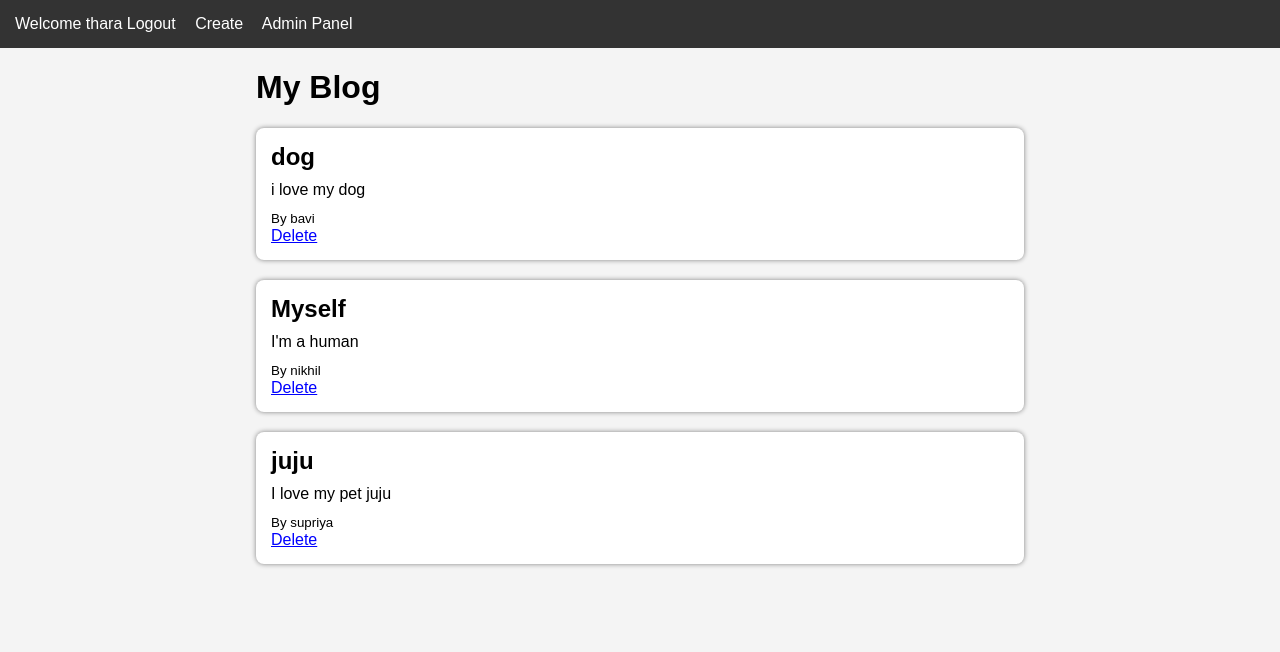
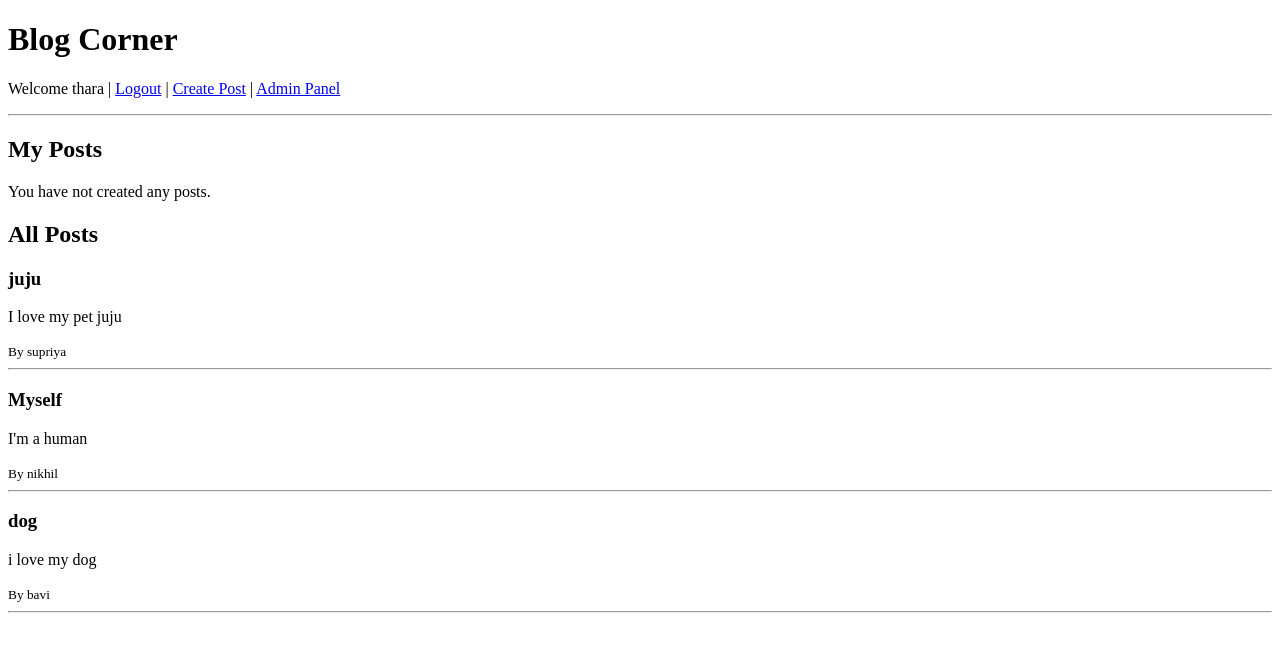
Before and after one commit to tharasrimageshkumar/blog_project, a Django app: page / in a window 1280 px wide. Shown: the top 652 px of the page. Run offline with Django 5.2, Linux system fonts and the light colour scheme; a user stored in the database is signed in; data comes from the database, SQL or seed files in the repository.

Commit message:
ui changes

```diff
--- a/blog/views.py
+++ b/blog/views.py
@@ -4,9 +4,18 @@ from .models import Post
 from django.contrib.auth import authenticate, login, logout
 from django.contrib.auth.models import User
 from django.contrib.auth.decorators import login_required
+
 def home(request):
-    posts = Post.objects.all()
-    return render(request, "index.html", {"posts": posts})
+    all_posts = Post.objects.all().order_by('-id')
+
+    my_posts = None
+    if request.user.is_authenticated:
+        my_posts = Post.objects.filter(author=request.user).order_by('-id')
+
+    return render(request, 'index.html', {
+        'all_posts': all_posts,
+        'my_posts': my_posts
+    })
 
 @login_required
 def create_post(request):
--- a/templates/index.html
+++ b/templates/index.html
@@ -2,95 +2,63 @@
 <html>
 <head>
     <title>Blog Corner</title>
-    <style>
-        body {
-            font-family: Arial;
-            background-color: #f4f4f4;
-            margin: 0;
-            padding: 0;
-        }
-
-        .navbar {
-            background-color: #333;
-            color: white;
-            padding: 15px;
-        }
-
-        .navbar a {
-            color: white;
-            margin-right: 15px;
-            text-decoration: none;
-        }
-
-        .container {
-            width: 60%;
-            margin: auto;
-            margin-top: 20px;
-        }
-
-        .post {
-            background: white;
-            padding: 15px;
-            margin-bottom: 20px;
-            border-radius: 8px;
-            box-shadow: 0px 0px 5px gray;
-        }
-
-        .post h2 {
-            margin: 0;
-        }
-
-        .post p {
-            margin: 10px 0;
-        }
-
-        .actions a {
-            margin-right: 10px;
-            color: blue;
-        }
-    </style>
 </head>
-
 <body>
 
-<div class="navbar">
+    <h1>Blog Corner</h1>
+
+    <!-- 🔐 NAVBAR -->
     {% if user.is_authenticated %}
-    Welcome {{ user.username }}
+        <p>
+            Welcome {{ user.username }} |
+            <a href="/logout/">Logout</a> |
+            <a href="/create/">Create Post</a>
 
-    <a href="/logout/">Logout</a>
-    <a href="/create/">Create</a>
-
-    {% if user.is_staff %}
-        <a href="/admin/">Admin Panel</a>
+            {% if user.is_staff %}
+                | <a href="/admin/">Admin Panel</a>
+            {% endif %}
+        </p>
+    {% else %}
+        <p>
+            <a href="/login/">Login</a> |
+            <a href="/signup/">Signup</a>
+        </p>
     {% endif %}
 
-{% else %}
-    <a href="/login/">Login</a>
-    <a href="/signup/">Signup</a>
-{% endif %}
-</div>
+    <hr>
 
-<div class="container">
-    <h1>My Blog</h1>
+    <!-- 🧑 MY POSTS -->
+    {% if user.is_authenticated %}
+        <h2>My Posts</h2>
 
-    {% for post in posts %}
-        <div class="post">
-            <h2>{{ post.title }}</h2>
+        {% for post in my_posts %}
+            <div>
+                <h3>{{ post.title }}</h3>
+                <p>{{ post.content }}</p>
+                <small>By {{ post.author }}</small><br>
+
+                <a href="/edit/{{ post.id }}/">Edit</a>
+                <a href="/delete/{{ post.id }}/">Delete</a>
+            </div>
+            <hr>
+        {% empty %}
+            <p>You have not created any posts.</p>
+        {% endfor %}
+    {% endif %}
+
+    <!-- 🌍 ALL POSTS -->
+    <h2>All Posts</h2>
+
+    {% for post in all_posts %}
+        <div>
+            <h3>{{ post.title }}</h3>
             <p>{{ post.content }}</p>
-            <small>By {{ post.author.username }}</small>
-
-            <div class="actions">
-                {% if user == post.author %}
-    <a href="/edit/{{ post.id }}/">Edit</a>
-{% endif %}
-
-{% if user == post.author or user.is_staff %}
-    <a href="/delete/{{ post.id }}/">Delete</a>
-{% endif %}
-            </div>
+            <small>By {{ post.author }}</small>
         </div>
+        <hr>
+    {% empty %}
+        <p>No posts available.</p>
     {% endfor %}
-</div>
 
 </body>
 </html>
```
